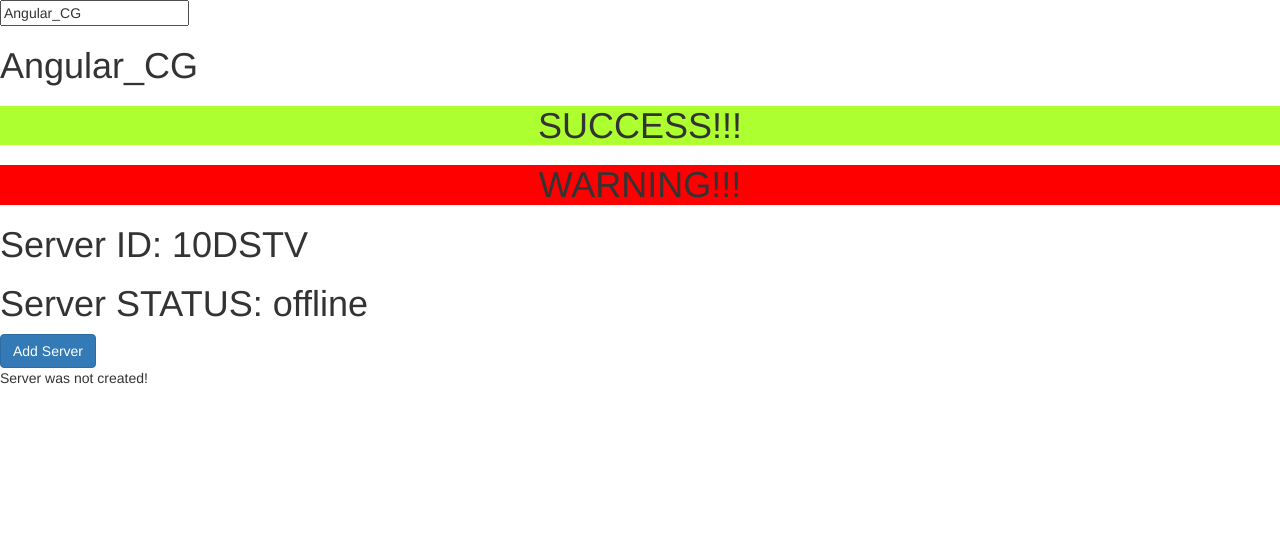
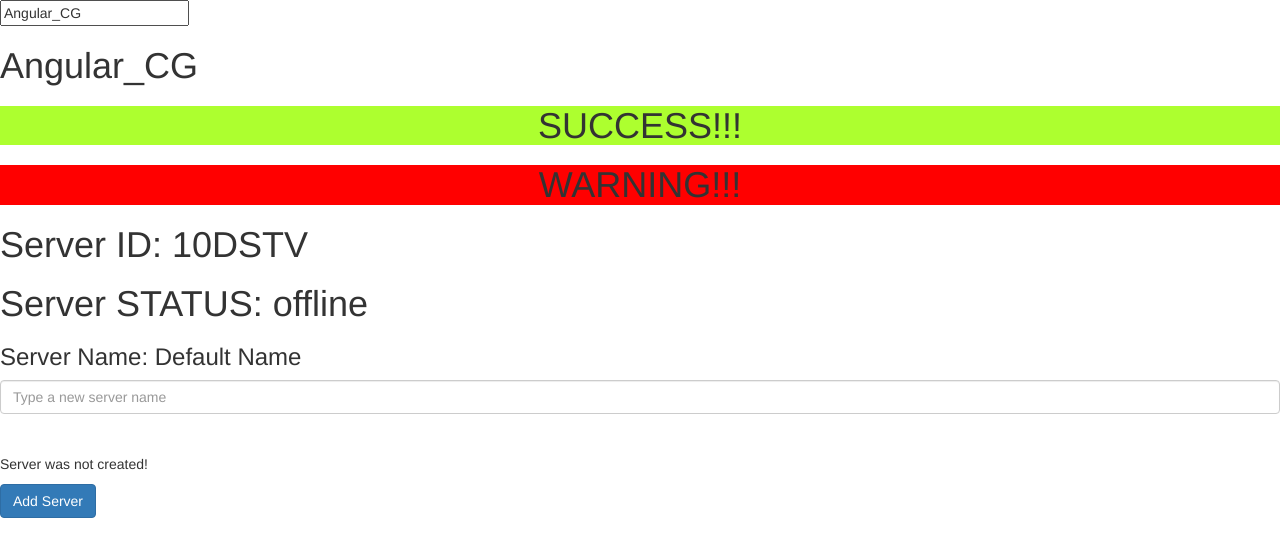
Before and after one commit to lMiguelVSl/Angular_CG, an Angular app: page / in a window 1280 px wide. Shown: the top 556 px of the page. Built offline with nearby package versions, Linux system fonts and the light colour scheme.

Commit message:
Data binding with input

```diff
--- a/src/app/components/servers/servers.component.html
+++ b/src/app/components/servers/servers.component.html
@@ -1,2 +1,8 @@
+<h3>Server Name: {{serverName}}</h3>
+<input type="text" placeholder="Type a new server name" class="form-control" (input)="onUpdateServerName($event)">
+
+<br>
+<br>
+
+<p>{{serverStatus}}</p>
 <button class="btn btn-primary" [disabled]="allowSetButton" (click)="onAddServerClick()">Add Server</button>
-<p>{{serverStatus}}</p>
--- a/src/app/components/servers/servers.component.ts
+++ b/src/app/components/servers/servers.component.ts
@@ -7,6 +7,7 @@ import { Component } from '@angular/core';
 })
 export class ServersComponent {
 
+  serverName: string = 'Default Name';
   serverStatus: string = 'Server was not created!';
   allowSetButton: boolean = true;
 
@@ -19,4 +20,8 @@ export class ServersComponent {
   onAddServerClick() {
     this.serverStatus = 'Server created';
   }
+
+  onUpdateServerName(event: any) {
+    this.serverName = event.target.value;
+  }
 }
```
